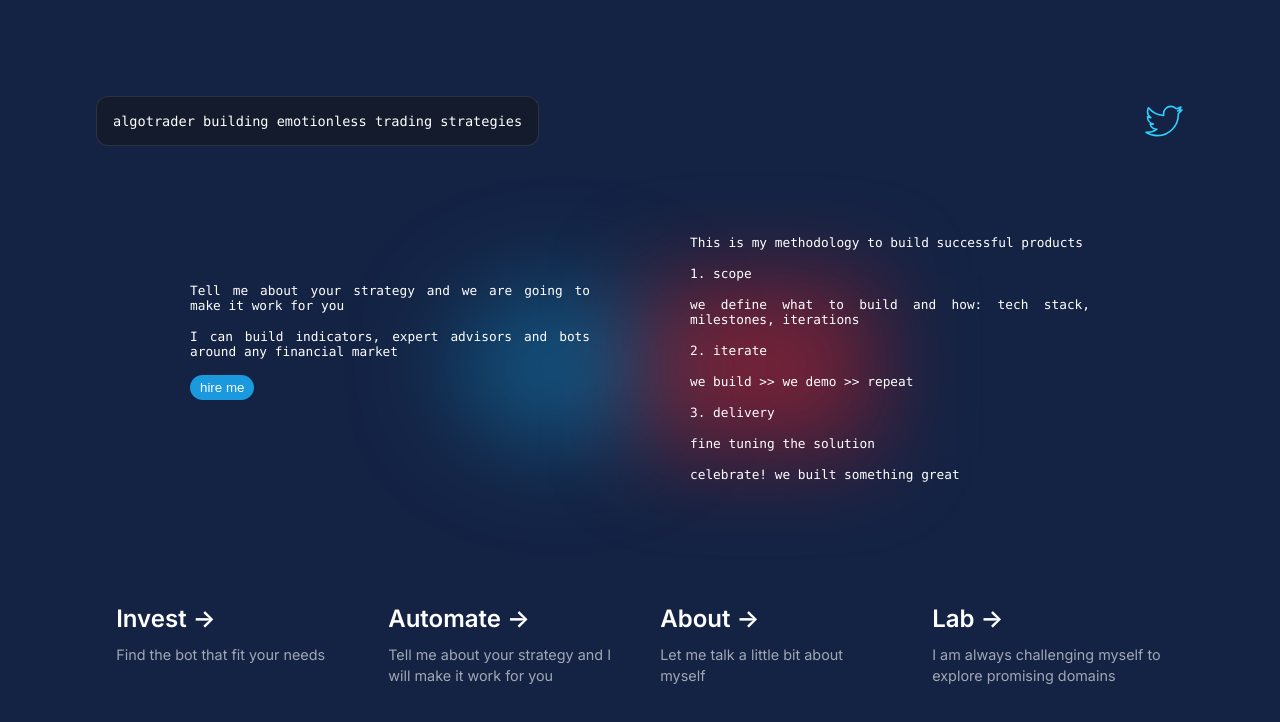
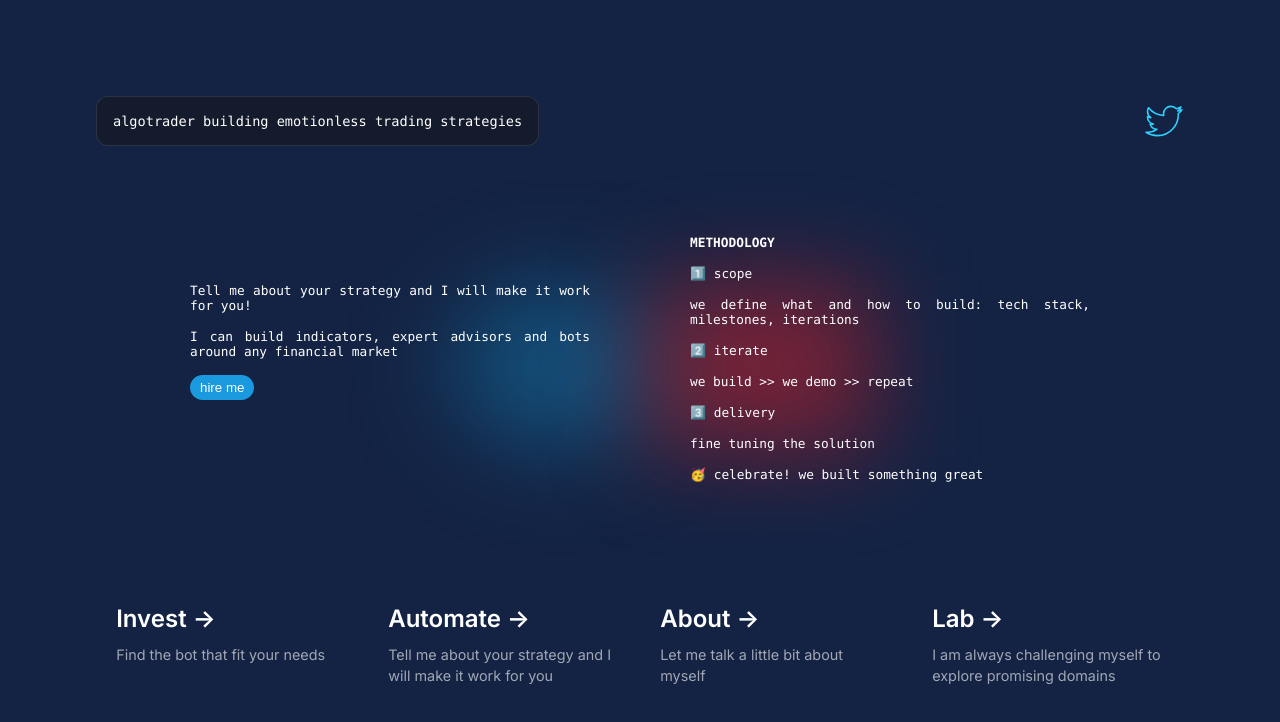
Before and after one commit to verci-eth/vercingetorige-tech, a Next.js app: page / in a window 1280 px wide. Both pictures are taken after a click on the element 504 px from the left and 645 px from the top of the page. Shown: the top 722 px of the page. Built offline with nearby package versions, Linux system fonts and the light colour scheme.

Commit message:
copy tuning

```diff
--- a/pages/index.js
+++ b/pages/index.js
@@ -120,19 +120,19 @@ export default function Home() {
     return(
       <div className={styles.center}>
         <div className={styles.about}>
-          <p>Tell me about your strategy and we are going to make it work for you</p>
+          <p>Tell me about your strategy and I will make it work for you!</p>
           <p>I can build indicators, expert advisors and bots around any financial market</p>
           <button onClick={() => window.open(link_hire, '_blank')}>hire me</button>
         </div>
         <div className={styles.about}>
-          <p>This is my methodology to build successful products</p>
-          <p>1. scope</p>
-          <p>we define what to build and how: tech stack, milestones, iterations</p>
-          <p>2. iterate</p>
+          <p><b>METHODOLOGY</b></p>
+          <p>1️⃣ scope</p>
+          <p>we define what and how to build: tech stack, milestones, iterations</p>
+          <p>2️⃣ iterate</p>
           <p>we build {'>>'} we demo {'>>'} repeat</p>
-          <p>3. delivery</p>
+          <p>3️⃣ delivery</p>
           <p>fine tuning the solution</p>
-          <p>celebrate! we built something great</p>
+          <p>🥳 celebrate! we built something great</p>
         </div>
       </div>
     )}
@@ -148,9 +148,12 @@ export default function Home() {
           <p>👨‍💼 ERP Cloud consultant at <a href='https://www.oracle.com/' target='_blank' rel="noreferrer">Oracle</a> for 6 years.</p>
           <p>I have been implementing integrated Cloud Applications in both Supply Chain and Finance domains.</p>
           <p>Helping customers like <a>GE Oil & Gas</a>, <a>Wind3</a>, <a>Zanetti</a>, <a>Amplifon</a> reaching their corporate goals through process improvement and digitalization.</p>
+        </div>
+        <div className={styles.about}>
           <p>👨‍💻 Digital Project Manager at <a href='https://www.oracle.com/' target='_blank' rel="noreferrer">Banca Progetto</a> for 1 year.</p>
           <p>I have been delivering cool and innovative digital projects like Test Automation, Custom Web Apps, Instant Lending, Fiscal Credits.</p>
           <p>👨‍🔬 Quit corporate job and city life to start working remotely on algotrading full-time</p>
+          <p>🏦 Currently managing 50k€ investment portfolio</p>
         </div>
       </div>
     )}
```
